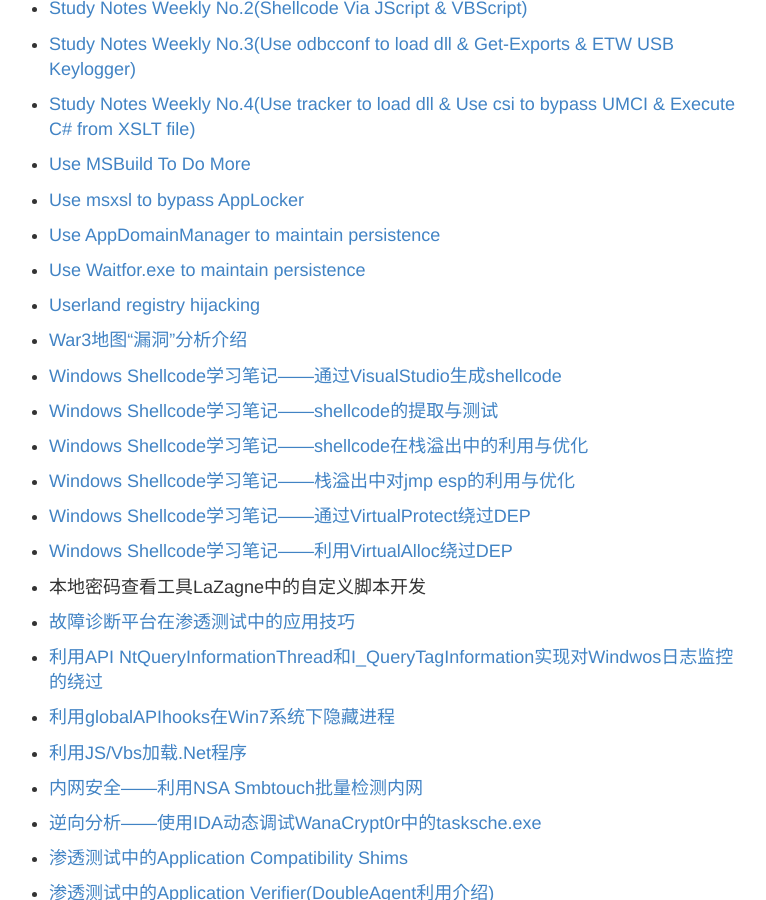
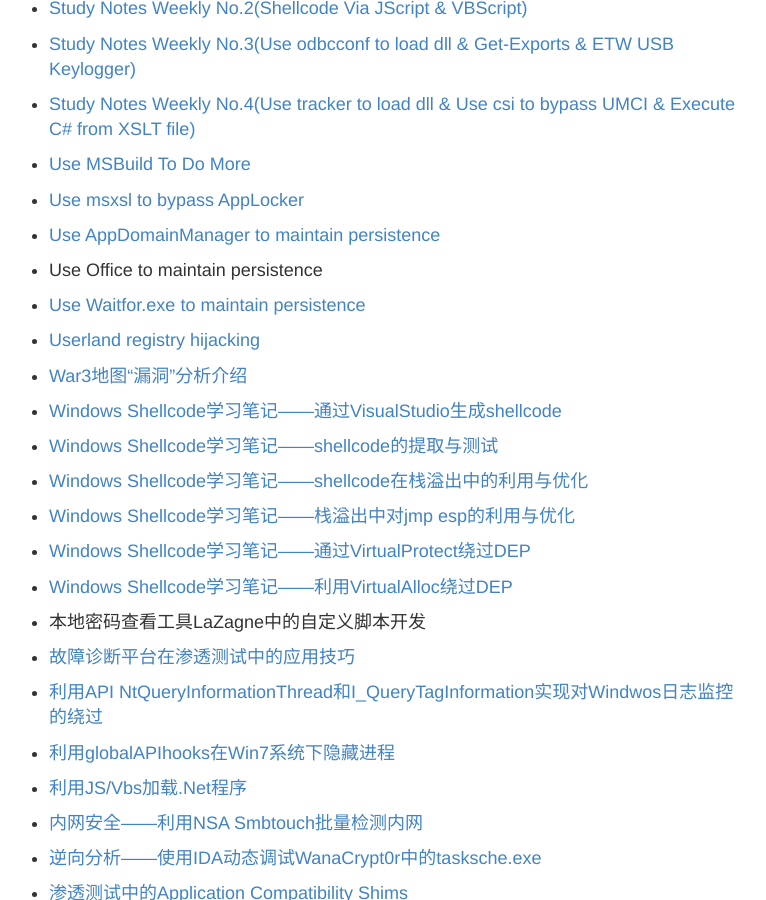
Before and after one commit to 3gstudent/backup-3gstudent.github.io, a Jekyll site: the page built from about.md, in a window 1280 px wide and 900 px high, scrolled down 2163 px. Shown: the whole window, without its empty margins (261-1027 px from the left). Built offline with Jekyll 4.4.1, drawn with Linux system fonts in a browser that asks for light colours.

Commit message:
Update about.md

```diff
--- a/about.md
+++ b/about.md
@@ -124,6 +124,9 @@ Github:   [3gstudent](https://github.com/3gstudent)
  [Use AppDomainManager to maintain persistence](https://3gstudent.github.io/3gstudent.github.io/Use-AppDomainManager-to-maintain-persistence/)
 
 -
+ Use Office to maintain persistence
+
+-
  [Use Waitfor.exe to maintain persistence](https://3gstudent.github.io/3gstudent.github.io/Use-Waitfor.exe-to-maintain-persistence/)
 
 -
```
